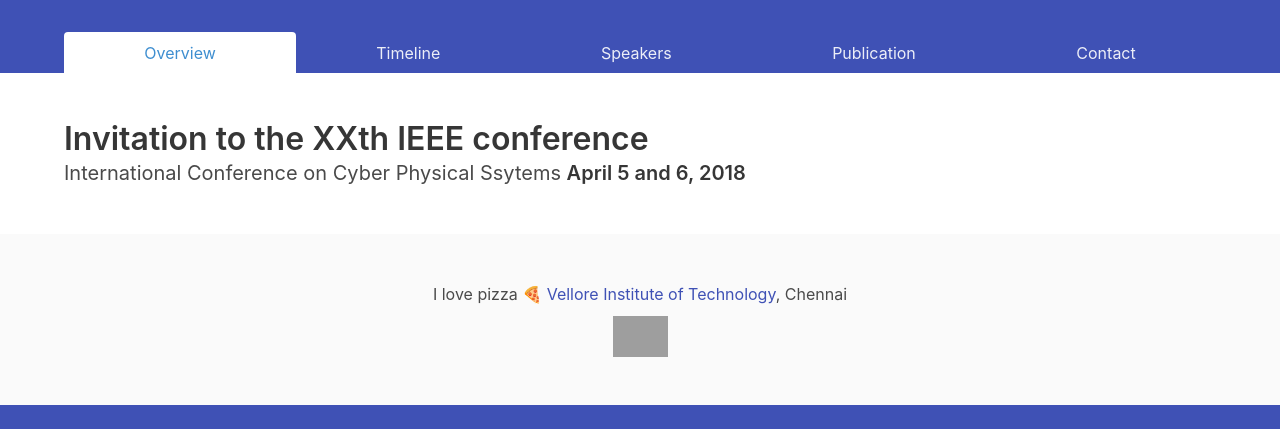
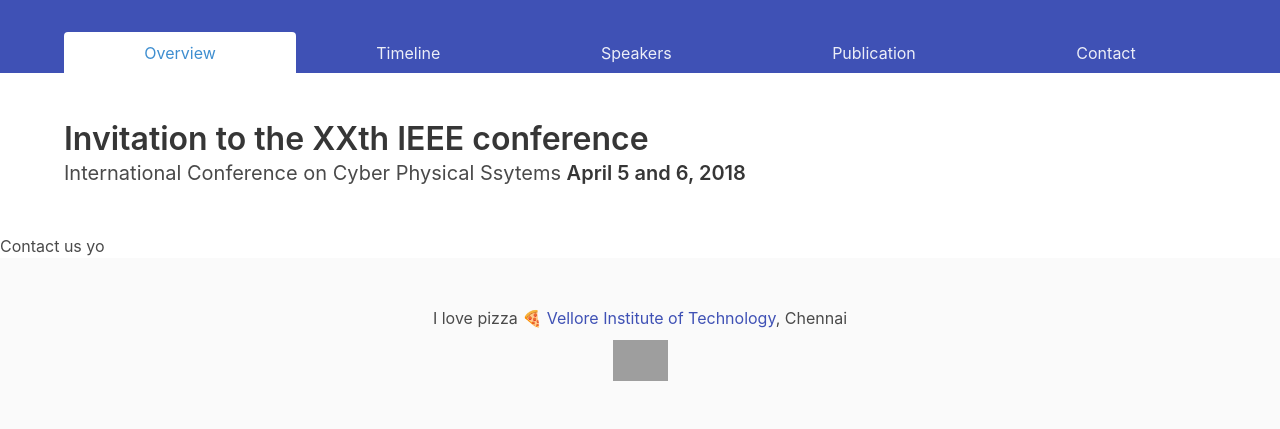
Before and after one commit to digi0ps/VIT-IEEE2018, a Django app: page / in a window 1280 px wide. Shown: the part 674-1103 px from the top of the page. Before the commit the page ends 1079 px from the top, so only its background shows below. Run offline with Django 3.2, Linux system fonts and the light colour scheme; some libraries are stand-ins or nearby versions; grey boxes are pictures that could not be loaded.

Commit message:
Added contact to routes

```diff
--- a/home/static/js/main.js
+++ b/home/static/js/main.js
@@ -1,4 +1,3 @@
 // Initialize routing
-const routes = ["timeline"]
-
+const routes = ["timeline", "contact"]
 router.init(routes)
--- a/home/templates/base.html
+++ b/home/templates/base.html
@@ -73,7 +73,7 @@
             <li class="timeline-nav"><a class="route-link" data-go-to="timeline">Timeline</a></li>
             <li><a>Speakers</a></li>
             <li><a>Publication</a></li>
-            <li><a>Contact</a></li>
+            <li class="contact-nav"><a class="route-link" data-go-to="contact">Contact</a></li>
           </ul>
         </div>
       </nav>
@@ -83,6 +83,7 @@
   <div id="route-container">
   {% include "home.html" %}
   {% include "timeline.html" %}
+  {% include "contact.html" %}
   </div>
   <footer class="footer">
     <div class="container">
--- /dev/null
+++ b/home/templates/contact.html
@@ -0,0 +1 @@
+Contact us yo
--- a/home/views.py
+++ b/home/views.py
@@ -9,3 +9,7 @@ def home(request):
 
 def timeline(request):
     return render(request, "base.html", )
+
+
+def contact(request):
+    return render(request, "base.html", )
--- a/root/settings.py
+++ b/root/settings.py
@@ -25,7 +25,7 @@ SECRET_KEY = 'h9v-5u2v12q33)6(h8mceu*&i57^(v%#c)-twt$(3ij%z(p@s2'
 # SECURITY WARNING: don't run with debug turned on in production!
 DEBUG = True
 
-ALLOWED_HOSTS = []
+ALLOWED_HOSTS = ['*']
 
 
 # Application definition
--- a/root/urls.py
+++ b/root/urls.py
@@ -21,4 +21,5 @@ urlpatterns = [
     url(r'^admin/', admin.site.urls),
     url(r'^$', views.home),
     url(r'^timeline/$', views.timeline, name='timeline'),
+    url(r'^contact/$', views.contact, name='contact'),
 ]
```
